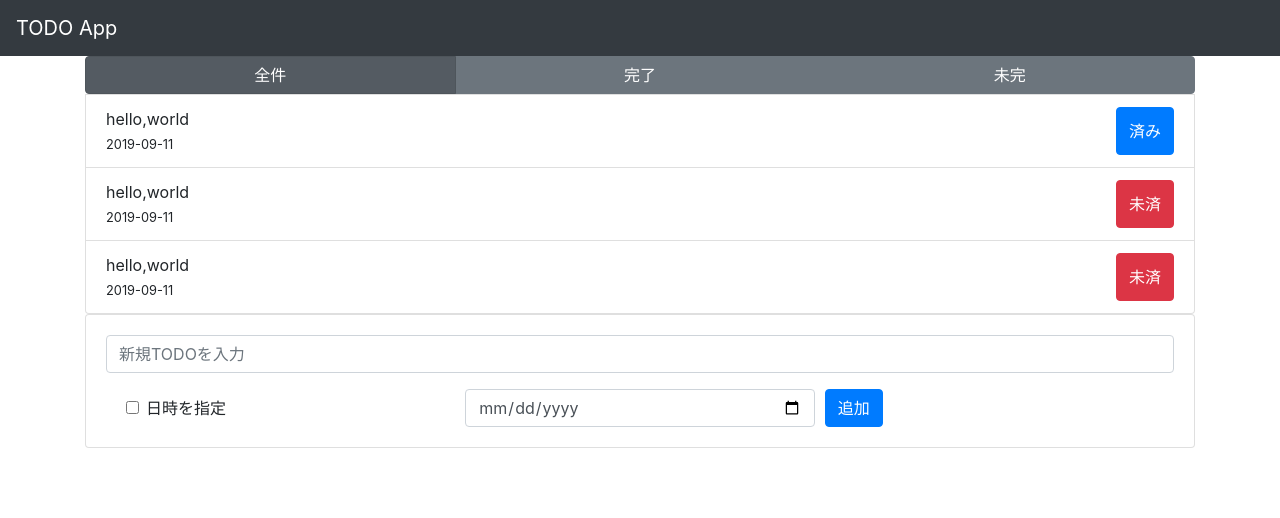
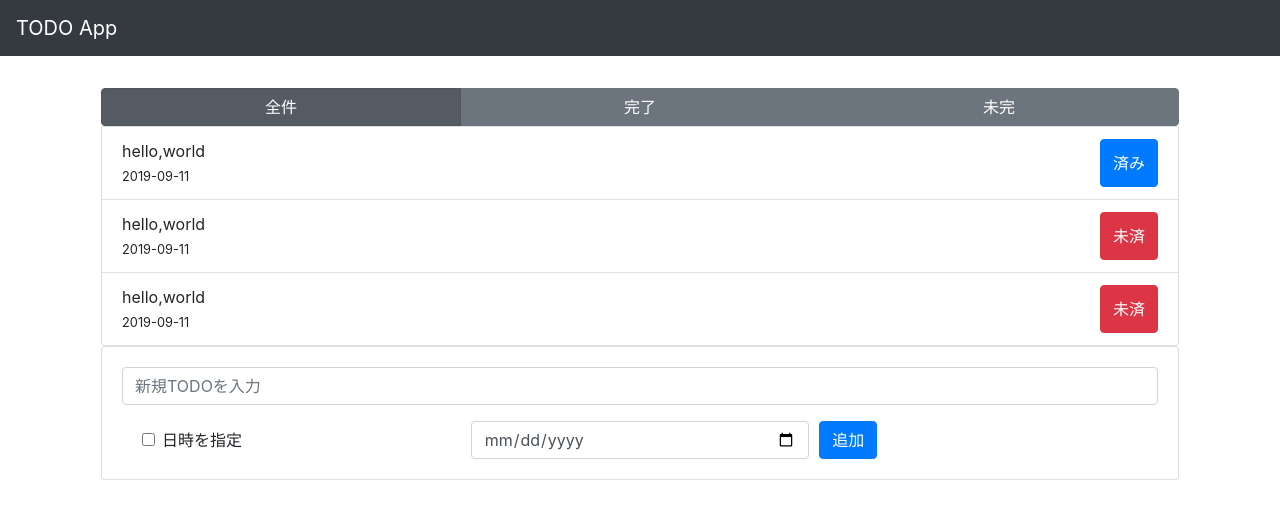
Before and after one commit to ikazame/todo_app, a React (Create React App) app: page / in a window 1280 px wide. Shown: the top 518 px of the page. Built offline with nearby package versions, Linux system fonts and the light colour scheme.

Commit message:
style.css追加

```diff
--- a/public/index.html
+++ b/public/index.html
@@ -25,6 +25,7 @@
       integrity="sha384-ggOyR0iXCbMQv3Xipma34MD+dH/1fQ784/j6cY/iJTQUOhcWr7x9JvoRxT2MZw1T"
       crossorigin="anonymous"
     />
+    <link rel="stylesheet" href="style.min.css">
     <title>React App</title>
   </head>
   <body>
--- /dev/null
+++ b/public/style.css
@@ -0,0 +1,45 @@
+.container {
+  display: flex;
+  justify-content: space-between;
+  height: 80vh;
+  margin-top: 2em;
+}
+
+.container #todo {
+  width: 100%;
+  height: 100%;
+  padding: 0 1em 0;
+  max-height: 100%;
+}
+
+.container #calendar {
+  width: 100%;
+  height: 100%;
+  padding: 0 1em 0;
+}
+
+.cal .cal-row {
+  display: flex;
+  justify-content: space-between;
+}
+
+.cal .cal-row .cal-cell {
+  border-right: 1px solid rgba(0, 0, 0, 0.125);
+  border-bottom: 1px solid rgba(0, 0, 0, 0.125);
+  width: calc(100%/7);
+  height: 90px;
+  padding: 4px;
+}
+
+.cal .cal-row .cal-cell:first-child {
+  border-left: 1px solid rgba(0, 0, 0, 0.125);
+}
+
+.cal .cal-row:first-child {
+  border-top: 1px solid rgba(0, 0, 0, 0.125);
+}
+
+.cal .day-of-the-week .cal-cell {
+  height: 1.6em;
+  text-align: center;
+}
--- /dev/null
+++ b/public/style.min.css
@@ -0,0 +1 @@
+.container{display:flex;justify-content:space-between;height:80vh;margin-top:2em}.container #todo{width:100%;height:100%;padding:0 1em 0;max-height:100%}.container #calendar{width:100%;height:100%;padding:0 1em 0}.cal .cal-row{display:flex;justify-content:space-between}.cal .cal-row .cal-cell{border-right:1px solid rgba(0,0,0,0.125);border-bottom:1px solid rgba(0,0,0,0.125);width:calc(100%/7);height:90px;padding:4px}.cal .cal-row .cal-cell:first-child{border-left:1px solid rgba(0,0,0,0.125)}.cal .cal-row:first-child{border-top:1px solid rgba(0,0,0,0.125)}.cal .day-of-the-week .cal-cell{height:1.6em;text-align:center}
--- /dev/null
+++ b/public/style.scss
@@ -0,0 +1,50 @@
+.container {
+  display: flex;
+  justify-content: space-between;
+  height: 80vh;
+  margin-top: 2em;
+  // TODO: 均等に2つ割付
+  #todo {
+      width: 100%;
+      height: 100%;
+      padding: 0 1em 0;
+      max-height: 100%;
+  }
+  #calendar {
+      width: 100%;
+      height: 100%;
+      padding: 0 1em 0;
+  }
+}
+
+.cal {
+  .cal-row {
+      display: flex;
+      justify-content: space-between;
+      .cal-cell {
+          border-right: 1px solid rgba(0, 0, 0, 0.125);
+          border-bottom: 1px solid rgba(0, 0, 0, 0.125);
+          width: calc(100%/7);
+          height: 90px;
+          padding: 4px;
+      }
+      .cal-cell:first-child {
+          border-left: 1px solid rgba(0, 0, 0, 0.125);
+      }
+  }
+  .cal-row:first-child {
+      border-top: 1px solid rgba(0, 0, 0, 0.125);
+  }
+  .day-of-the-week {
+      .cal-cell {
+          height: 1.6em;
+          text-align: center;
+      }
+  }
+}
+
+.todo-list {
+}
+
+.todo-card {
+}
```
